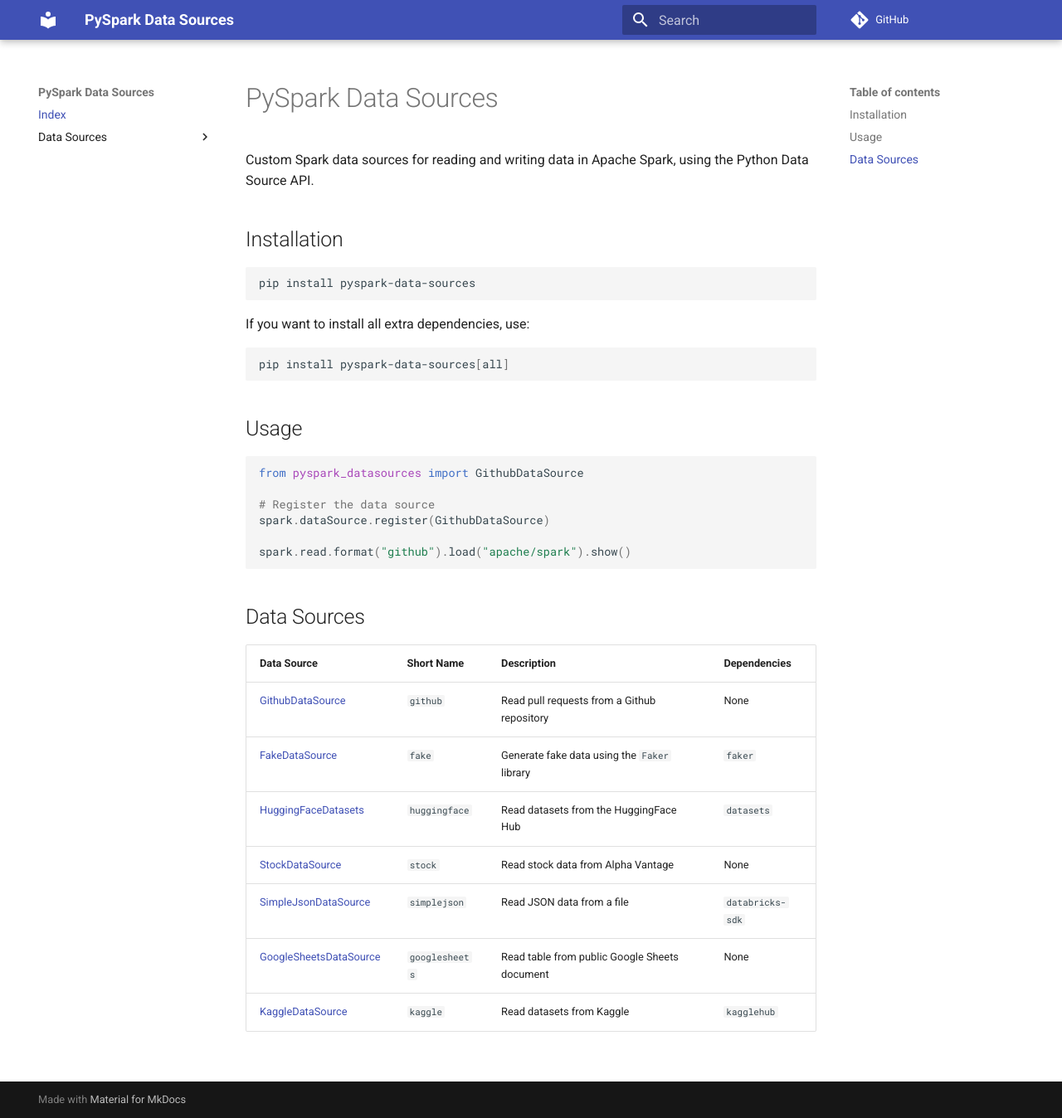
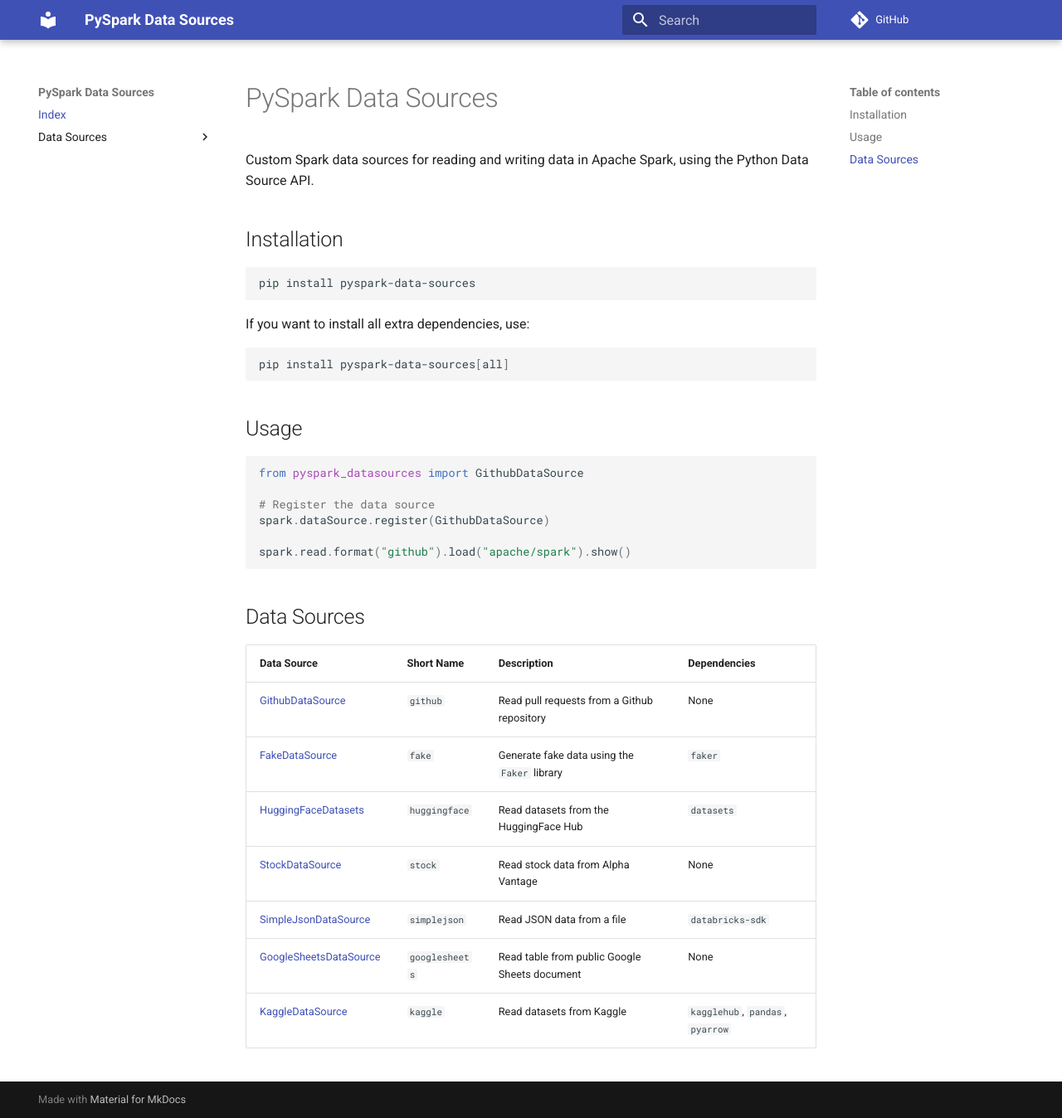
Before and after one commit to allisonwang-db/pyspark-data-sources, an MkDocs documentation site: the page built from docs/index.md, in a window 1280 px wide and 1348 px high. Shown: the whole window at 83% size. Built offline with MkDocs 1.6.1 and Material for MkDocs 9.7.7, drawn with Linux system fonts in a browser that asks for light colours; comment, search, counter and statistics services are not loaded.

```diff
--- a/docs/index.md
+++ b/docs/index.md
@@ -28,12 +28,12 @@ spark.read.format("github").load("apache/spark").show()
 
 ## Data Sources
 
-| Data Source                                             | Short Name     | Description                                   | Dependencies     |
-| ------------------------------------------------------- | -------------- | --------------------------------------------- | ---------------- |
-| [GithubDataSource](./datasources/github.md)             | `github`       | Read pull requests from a Github repository   | None             |
-| [FakeDataSource](./datasources/fake.md)                 | `fake`         | Generate fake data using the `Faker` library  | `faker`          |
-| [HuggingFaceDatasets](./datasources/huggingface.md)     | `huggingface`  | Read datasets from the HuggingFace Hub        | `datasets`       |
-| [StockDataSource](./datasources/stock.md)               | `stock`        | Read stock data from Alpha Vantage            | None             |
-| [SimpleJsonDataSource](./datasources/simplejson.md)     | `simplejson`   | Read JSON data from a file                    | `databricks-sdk` |
-| [GoogleSheetsDataSource](./datasources/googlesheets.md) | `googlesheets` | Read table from public Google Sheets document | None             |
-| [KaggleDataSource](./datasources/kaggle.md)             | `kaggle`       | Read datasets from Kaggle                     | `kagglehub`      |
+| Data Source                                             | Short Name     | Description                                   | Dependencies                     |
+| ------------------------------------------------------- | -------------- | --------------------------------------------- | -------------------------------- |
+| [GithubDataSource](./datasources/github.md)             | `github`       | Read pull requests from a Github repository   | None                             |
+| [FakeDataSource](./datasources/fake.md)                 | `fake`         | Generate fake data using the `Faker` library  | `faker`                          |
+| [HuggingFaceDatasets](./datasources/huggingface.md)     | `huggingface`  | Read datasets from the HuggingFace Hub        | `datasets`                       |
+| [StockDataSource](./datasources/stock.md)               | `stock`        | Read stock data from Alpha Vantage            | None                             |
+| [SimpleJsonDataSource](./datasources/simplejson.md)     | `simplejson`   | Read JSON data from a file                    | `databricks-sdk`                 |
+| [GoogleSheetsDataSource](./datasources/googlesheets.md) | `googlesheets` | Read table from public Google Sheets document | None                             |
+| [KaggleDataSource](./datasources/kaggle.md)             | `kaggle`       | Read datasets from Kaggle                     | `kagglehub`, `pandas`, `pyarrow` |
--- a/pyproject.toml
+++ b/pyproject.toml
@@ -16,13 +16,14 @@ faker = {version = "^23.1.0", optional = true}
 mkdocstrings = {extras = ["python"], version = "^0.24.0"}
 datasets = {version = "^2.17.0", optional = true}
 databricks-sdk = {version = "^0.28.0", optional = true}
-kagglehub = {version = "^0.3.10", optional = true}
+kagglehub = {extras = ["pandas-datasets"], version = "^0.3.10", optional = true}
+pyarrow = {version = "^15.0.0", optional = true}
 
 [tool.poetry.extras]
 faker = ["faker"]
 datasets = ["datasets"]
 databricks = ["databricks-sdk"]
-kaggle = ["kagglehub"]
+kaggle = ["kagglehub", "pyarrow"]
 lance = ["pylance"]
 all = ["faker", "datasets", "databricks"]
 
```
